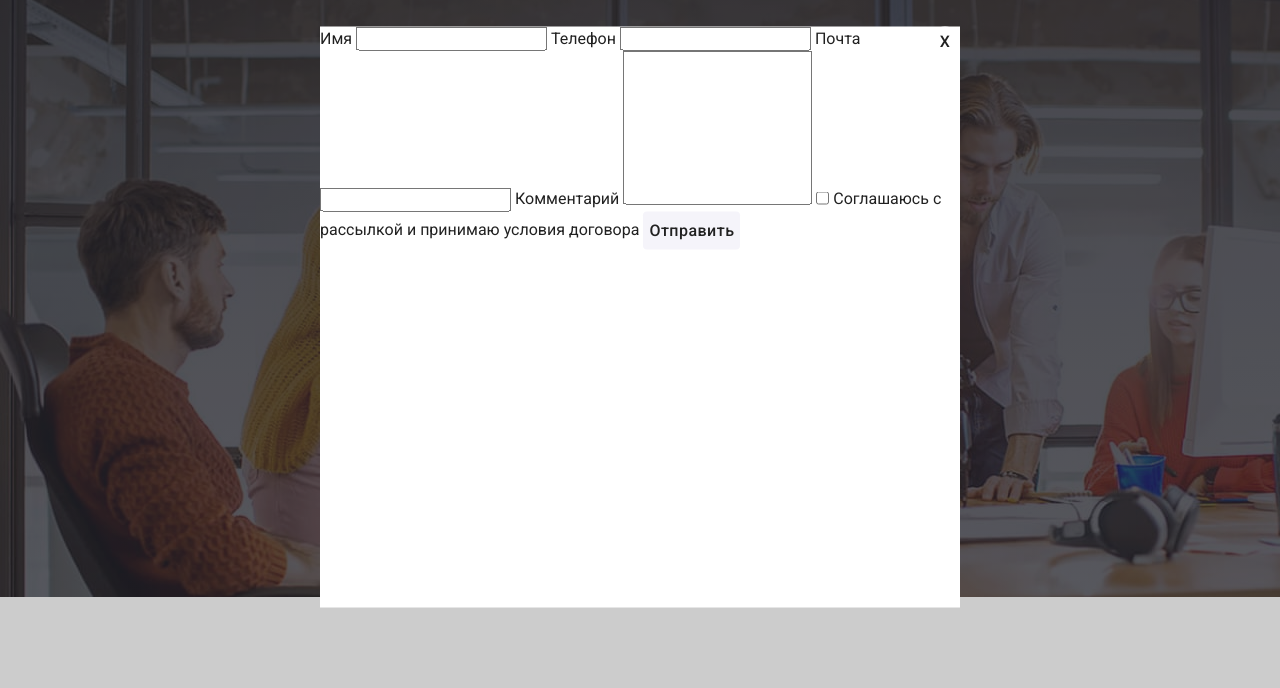
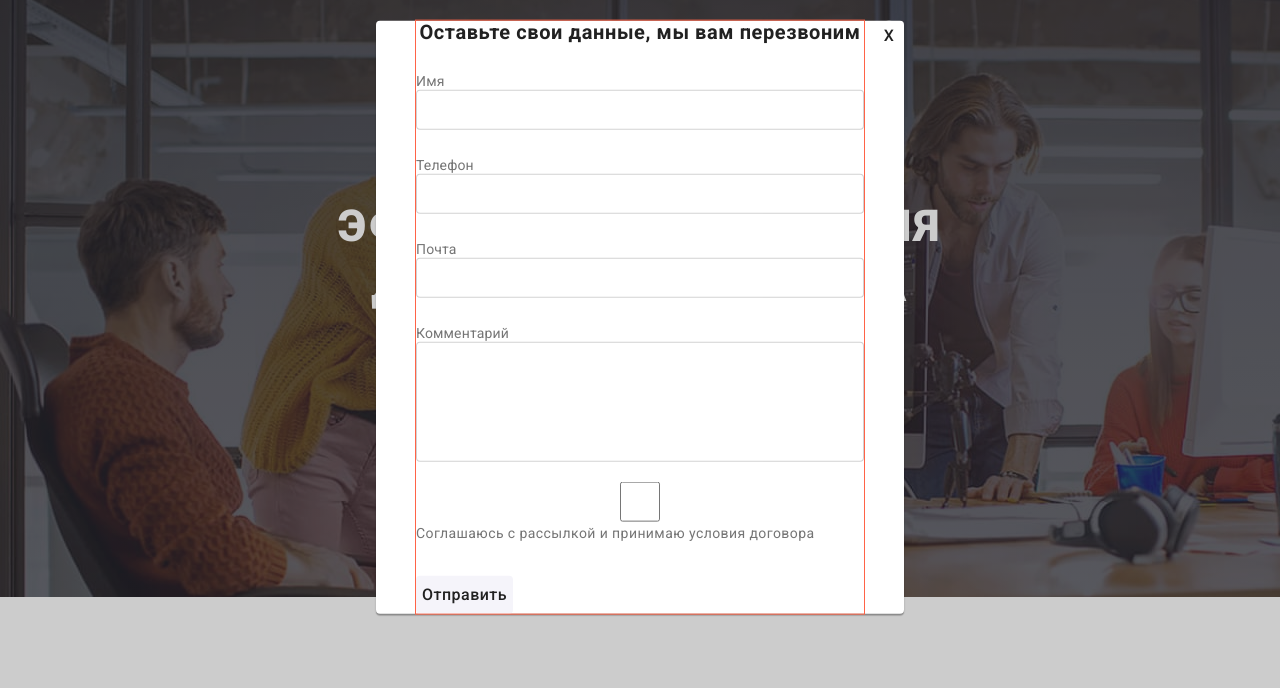
Before and after one commit to glute-coach/goit-markup-hw-06, a plain HTML site: page index.html in a window 1280 px wide. Both pictures are taken after a click on the link "Заказать услугу". Shown: the part 83-771 px from the top of the page. Drawn offline with nearby package versions, Linux system fonts and the light colour scheme.

Commit message:
Добавляет оформление формы

```diff
--- a/css/styles.css
+++ b/css/styles.css
@@ -777,6 +777,8 @@ button:focus {
     min-height: 581px;
 
     background-color: var(--primary-white-color);
+    box-shadow: 0px 2px 1px rgba(0, 0, 0, 0.2), 0px 1px 1px rgba(0, 0, 0, 0.14), 0px 1px 3px rgba(0, 0, 0, 0.12);
+    border-radius: 4px;
 }
 
 .button-close {
@@ -789,3 +791,67 @@ button:focus {
     border-radius: 50%;
     background-color: var(--primary-white-color);
 }
+
+/* Форма */
+
+.form {
+    width: 448px;
+    outline: 1px solid tomato;
+    margin-left: auto;
+    margin-right: auto;
+
+}
+
+.form-title {
+    margin-top: 0;
+    margin-bottom: 30px;
+
+    font-weight: bold;
+    font-size: 20px;
+    line-height: 1.15;
+    text-align: center;
+    letter-spacing: 0.03em;
+    color: var(--primary-text-color);
+}
+
+.form-field {
+    display: flex;
+    flex-direction: column;
+    margin-bottom: 28px;
+}
+
+.form-field input {
+    height: 40px;
+    border: 1px solid rgba(33, 33, 33, 0.2);
+    border-radius: 4px;
+}
+
+.form-field label {
+    font-style: normal;
+    font-weight: normal;
+    font-size: 14px;
+    line-height: 1.14;
+    letter-spacing: 0.01em;
+
+    color: var(--secondary-text-color);
+}
+
+.form-text {
+    margin-bottom: 20px;
+}
+
+.form-text textarea {
+    height: 120px;
+    border: 1px solid rgba(33, 33, 33, 0.2);
+    border-radius: 4px;
+}
+
+.form-check {
+    margin-bottom: 30px;
+}
+
+.form-check label {
+    font-size: 14px;
+    line-height: 1.71;
+    letter-spacing: 0.03em;
+}
--- a/index.html
+++ b/index.html
@@ -419,21 +419,34 @@
 
     <div class="backdrop is-hidden" data-backdrop>
       <div class="modal">
-        <form>
+        <form class="form">
+
+          <h2 class="form-title">Оставьте свои данные, мы вам перезвоним</h2>
+
+          <div class="form-field">
             <label for="name">Имя</label>
             <input type="text" name="user-name" id="name">
+          </div>
 
+          <div class="form-field">
             <label for="tel">Телефон</label>
             <input type="tel" name="tel" id="tel">
+          </div>
 
+          <div class="form-field">
             <label for="mail">Почта</label>
             <input type="email" name="mail" id="mail">
+          </div>
 
+          <div class="form-field form-text">
             <label for="comment">Комментарий</label>
             <textarea name="comment" id="comment" rows="8"></textarea>
+          </div>
 
+          <div class="form-field form-check">
             <input type="checkbox" name="policy" id="policy">
             <label for="policy">Соглашаюсь с рассылкой и принимаю условия договора</label>
+          </div>
 
           <button type="submit">Отправить</button>
       </form>
```
Also changed, not shown: images/mail-form.svg (added), images/name.svg (added), images/phone-form.svg (added). Lines whose indentation alone changed are shown as unchanged.
